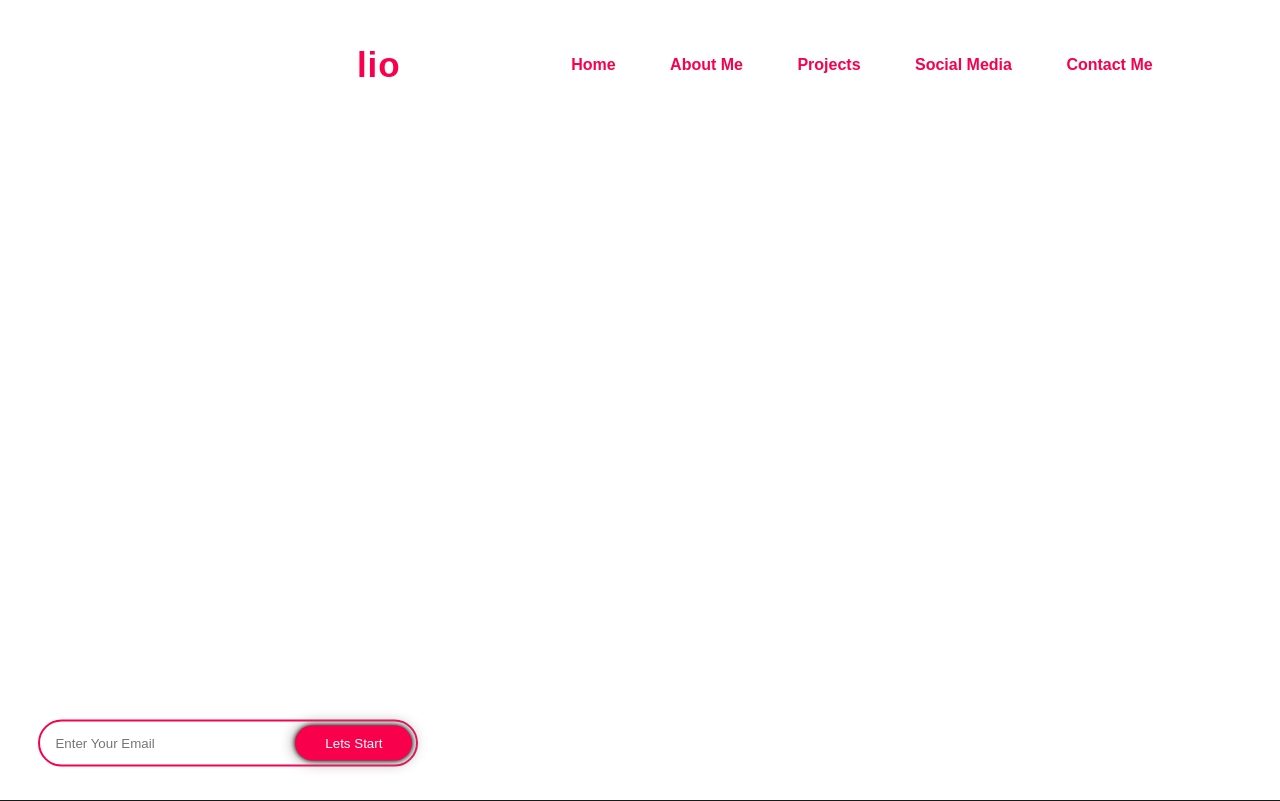
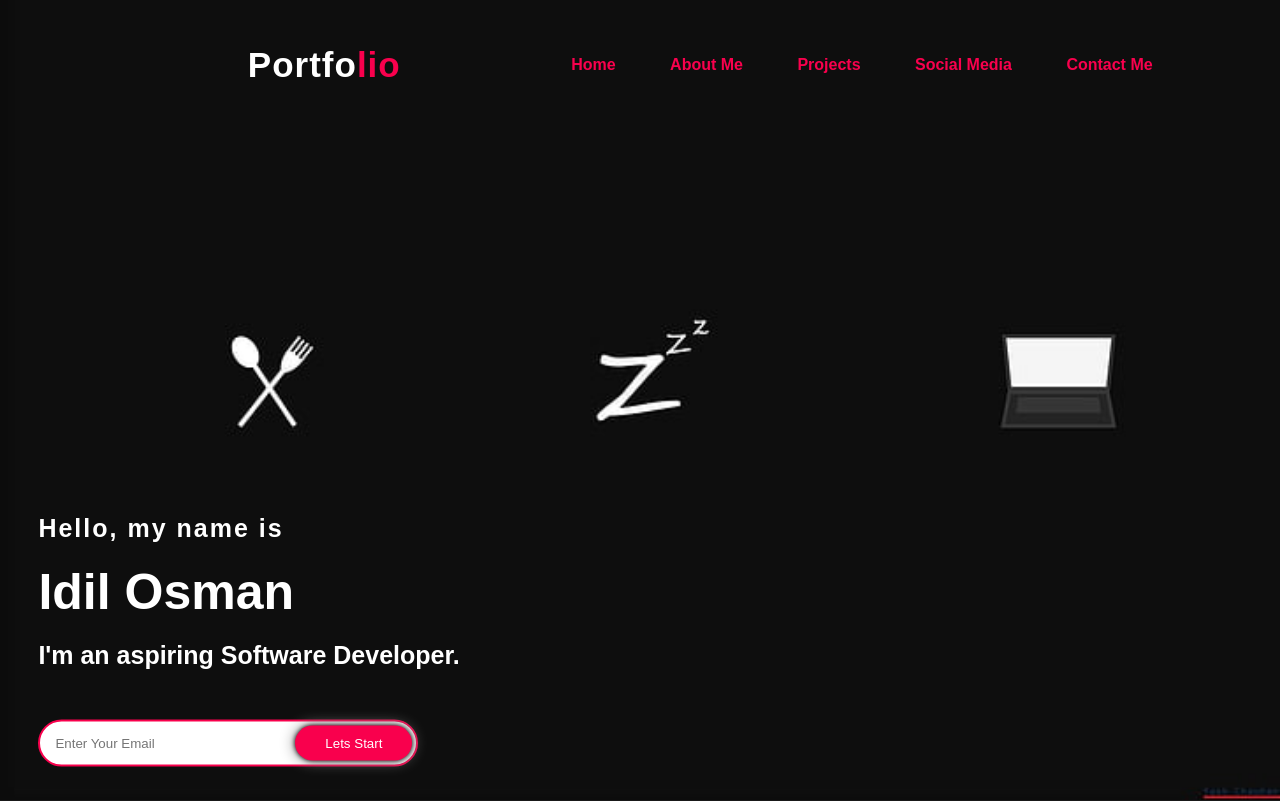
Before and after one commit to idilosman/homework-week-2, a plain HTML site: page index.html in a window 1280 px wide. Shown: the top 801 px of the page. Drawn offline with Linux system fonts and the light colour scheme; the site is published under a folder, as on GitHub Pages, so addresses that start at the root find nothing.

Commit message:
fixing img issue

```diff
--- a/assets/style.css
+++ b/assets/style.css
@@ -7,7 +7,7 @@
 .hero{
 	height: 100vh;
 	width: 100%;
-	background-image: url("/assets/images/image.png");
+	background-image: url("./images/image.png");
 	background-size: cover;
 	background-position: center;
 }
```
